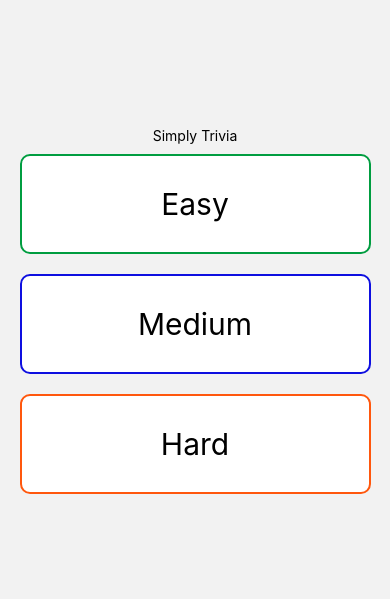
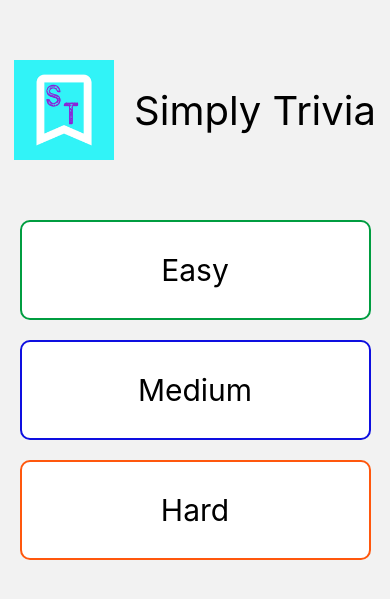
Before and after one commit to jarod-legault/SimplyTrivia, a React Native app: screen /Home in a window 390 px wide. Shown: the part 107-706 px from the top of the page. Built offline with nearby package versions, Linux system fonts and the light colour scheme; no server answers.

Commit message:
Update home screen header.

```diff
--- a/src/screens/Home.tsx
+++ b/src/screens/Home.tsx
@@ -44,9 +44,9 @@ function HomeScreen({navigation}: Props) {
   return (
     <SafeAreaView style={styles.screenContainer}>
       <ScrollView contentContainerStyle={styles.difficultyContainer}>
-        <View>
-          <Image />
-          <Text>Simply Trivia</Text>
+        <View style={styles.headerStyle}>
+          <Image style={styles.logo} source={require('../assets/images/logo.png')}/>
+          <Text style={styles.headerText}>Simply Trivia</Text>
         </View>
         <DifficultyButton
           difficulty="easy"
@@ -65,6 +65,19 @@ function HomeScreen({navigation}: Props) {
 export default HomeScreen;
 
 const styles = StyleSheet.create({
+  headerStyle: {
+    flexDirection: 'row',
+    alignItems: 'center',
+    marginBottom: 50,
+  },
+  logo: {
+    height: 100,
+    width: 100,
+    marginRight: 20,
+  },
+  headerText: {
+    fontSize: 40,
+  },
   difficultyContainer: {
     flex: 1,
     alignItems: 'center',
```
Also changed, not shown: src/assets/images/logo.png (added).
